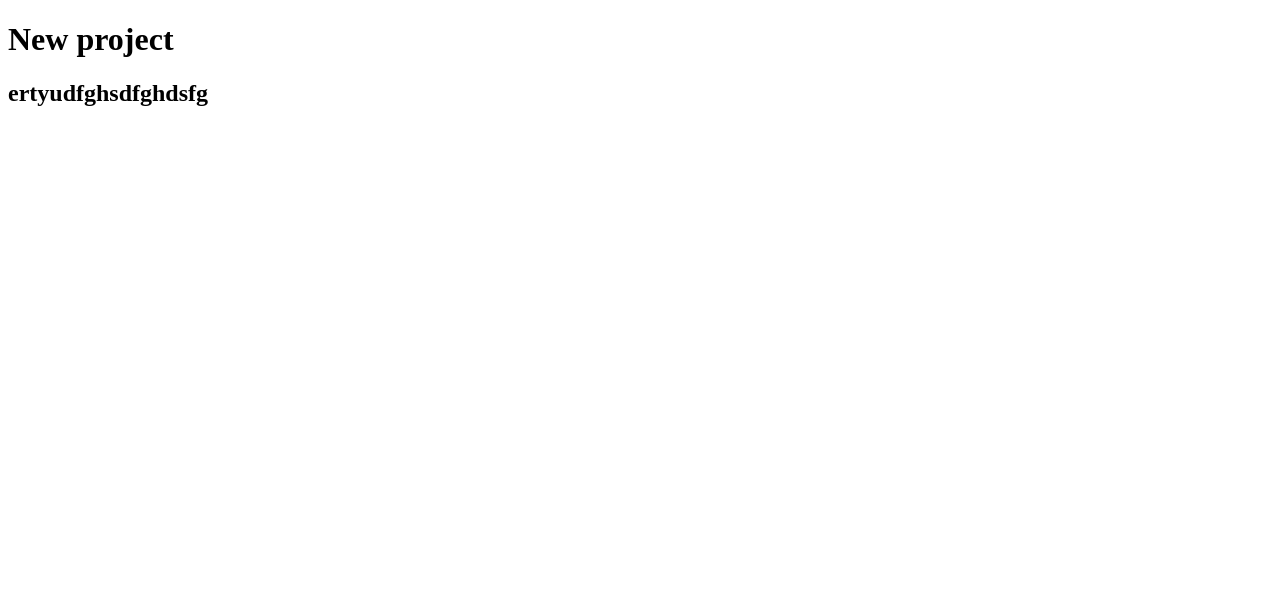
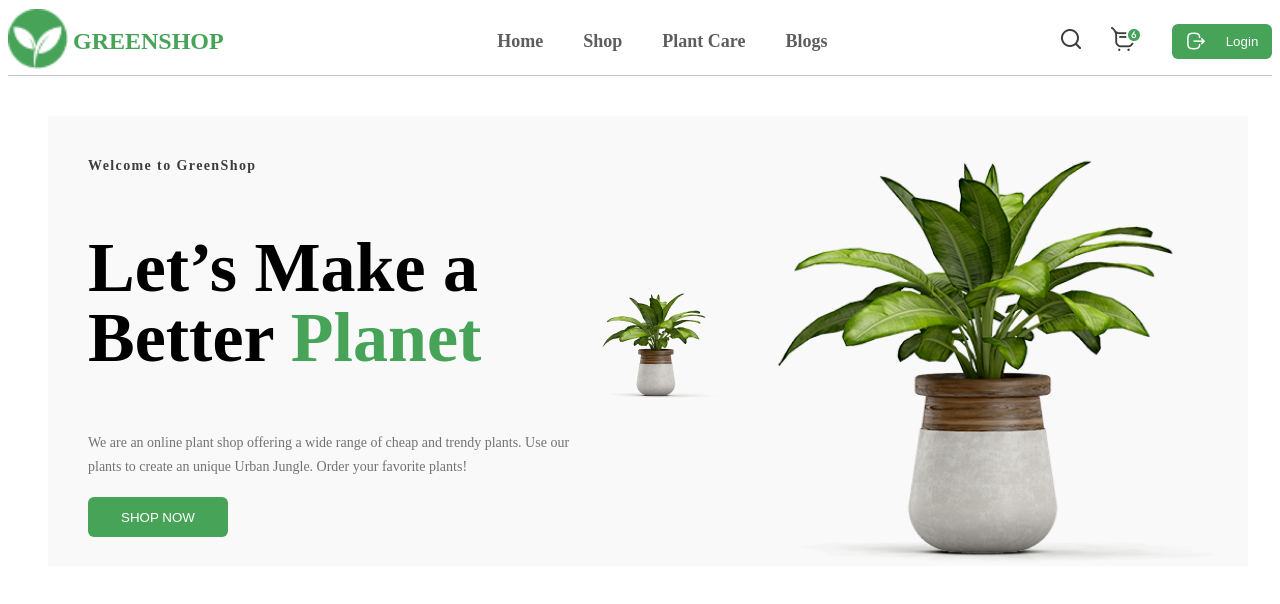
Before and after one commit to alienorar/e-commerce, a plain HTML site: page index.html in a window 1280 px wide. Drawn offline with Linux system fonts and the light colour scheme.

Commit message:
first change

```diff
--- a/css/style.css
+++ b/css/style.css
@@ -0,0 +1,162 @@
+.container {
+    max-width: 1280px;
+    width: 100%;
+    margin: 0 auto;
+
+}
+
+.logotip {
+    display: flex;
+    justify-content: center;
+    align-items: center;
+    column-gap:5px;
+}
+.logotip img {
+    width: 60px;
+}
+
+.navbar {
+    display: flex;
+    justify-content: space-between;
+    align-items: center;
+    /* column-gap: 60px; */
+    border-bottom: 1px solid #4f43434f;
+}
+
+.navbar h1 {
+    color: #46A358;
+}
+
+.navbar_menu {
+    display: flex;
+    justify-content: space-between;
+    flex-direction: row;
+    align-items: center;
+    list-style: none;
+    column-gap: 40px;
+}
+
+.navbar_item a {
+    text-decoration: none;
+    outline: none;
+    color: #3d3d3dd5;
+    font-size: 18px;
+    font-weight: 600;
+    padding-bottom: 10px;
+    line-height: 20.11px;
+}
+
+.navbar_item a:hover {
+    font-size:19px ;
+    font-weight: 900;
+    color: rgb(0, 0, 0);
+    border-bottom: 3px solid #46A358;
+}
+
+.navbar_login {
+    display: flex;
+    flex-direction: row;
+    column-gap: 30px;
+    justify-content: center;
+    align-items: center;
+}
+
+.navbar_login button {
+    display: flex;
+    flex-direction: row;
+    column-gap: 20px;
+    justify-content: center;
+    align-items: center;
+    width: 100px;
+    height: 35px;
+    top: 25px;
+    border-radius: 6px;
+    color:#FFFFFF;
+
+    background-color: #46A358;
+    border:none;
+transition: 0.2s all;
+
+}
+.navbar_login button:hover {
+    width:110px;
+    height: 40px;
+    border-radius:8px ;
+
+
+  }
+  .bowlby-one sc-regular {
+    font-family: "Bowlby One SC", sans-serif;
+    font-weight: 400;
+    font-style: normal;
+}
+  .hero{
+    width: 1200px;
+    height: 450px;
+    margin-top: 40px;
+    margin-left:40px;
+background-color: rgba(245, 245, 245, 0.619);
+display: flex;
+justify-content:space-between;
+align-items: center;
+}
+.hero_info{
+    margin-top: 70px;
+    margin-left: 40px;
+    margin-bottom: 70px;
+
+}
+.hero_info h3 {
+    /* font-family: Cera Pro; */
+    font-size: 14px;
+    font-weight: 600;
+    line-height: 16px;
+    letter-spacing: 0.1em;
+    text-align: left;
+    color: #3D3D3D;
+
+}
+.hero_info h2{
+    /* font-family: Cera Pro; */
+font-size: 70px;
+font-weight: 700;
+line-height: 70px;
+letter-spacing: 0em;
+text-align: left;
+
+}
+.hero_info span{
+    color: #46A358;
+}
+.hero_info h4{
+    /* font-family: Cera Pro; */
+font-size: 14px;
+font-weight: 400;
+line-height: 24px;
+letter-spacing: 0em;
+text-align: left;
+color: #727272;
+}
+.hero_info button{
+    width: 140px;
+height: 40px;
+top: 415px;
+left: 161px;
+border-radius: 6px;
+border: none;
+color: #FFFFFF;
+background-color: #46A358;
+transition-duration: 0.3s;
+}
+.hero_info button:hover{
+width:150px ;
+height:50px ;
+border-radius:8px;
+}
+.hero_imgs{
+    display: flex;
+    flex-direction:row;
+justify-content:center;
+align-items: center;
+column-gap: 5px;
+}
--- a/index.html
+++ b/index.html
@@ -1,13 +1,63 @@
 <!DOCTYPE html>
 <html lang="en">
+
 <head>
     <meta charset="UTF-8">
     <meta name="viewport" content="width=device-width, initial-scale=1.0">
     <title>Document</title>
     <link rel="stylesheet" href="./css/style.css">
 </head>
+
 <body>
-    <h1>New project</h1>
-<h2>ertyudfghsdfghdsfg</h2>
+    <!-- Navbar -->
+    <section>
+        <div class="container">
+            <div class="navbar">
+                <div class="logotip">
+                    <a href="#">
+                        <img src="./images/mainlogo.png" alt="logo">
+                    </a>
+                    <h1>GREENSHOP</h1>
+                </div>
+                <ul class="navbar_menu">
+                    <li class="navbar_item"><a href="./">Home</a></li>
+                    <li class="navbar_item"><a href="./">Shop</a></li>
+                    <li class="navbar_item"><a href="./">Plant Care</a></li>
+                    <li class="navbar_item"><a href="./">Blogs</a></li>
+                </ul>
+                <div class="navbar_login">
+                    <a href="#">
+                        <img src="./images/search.png" alt="searchicon">
+                    </a>
+                    <a href="#">
+                        <img src="./images/basket.png" alt="basketicon">
+                    </a>
+                    <button><img src="./images/logout.png" alt="logout">Login</button>
+                </div>
+            </div>
+        </div>
+    </section>
+
+    <!-- Navbar end -->
+    <!-- Hero -->
+    <section>
+        <div class="container">
+            <div class="hero">
+                <div class="hero_info">
+                    <h3>Welcome to GreenShop</h3>
+                    <h2>Let’s Make a Better <span>Planet</span></h2>
+                    <h4>We are an online plant shop offering a wide range of cheap and trendy plants. Use our plants to
+                        create an unique Urban Jungle. Order your favorite plants!</h4>
+                    <button>SHOP NOW</button>
+                </div>
+                <div class="hero_imgs">
+                    <img src="./images/hero2.png" alt="smallflower">
+                        <img src="./images/hero1.png" alt="bigflower">
+                    </div>
+            </div>
+        </div>
+    </section>
+    <!-- Hero end -->
 </body>
+
 </html>
```
Also changed, not shown: images/basket.png (added), images/hero1.png (added), images/hero2.png (added), images/loginbtn.png (added), images/logout.png (added), images/mainlogo.png (added), images/search.png (added).
